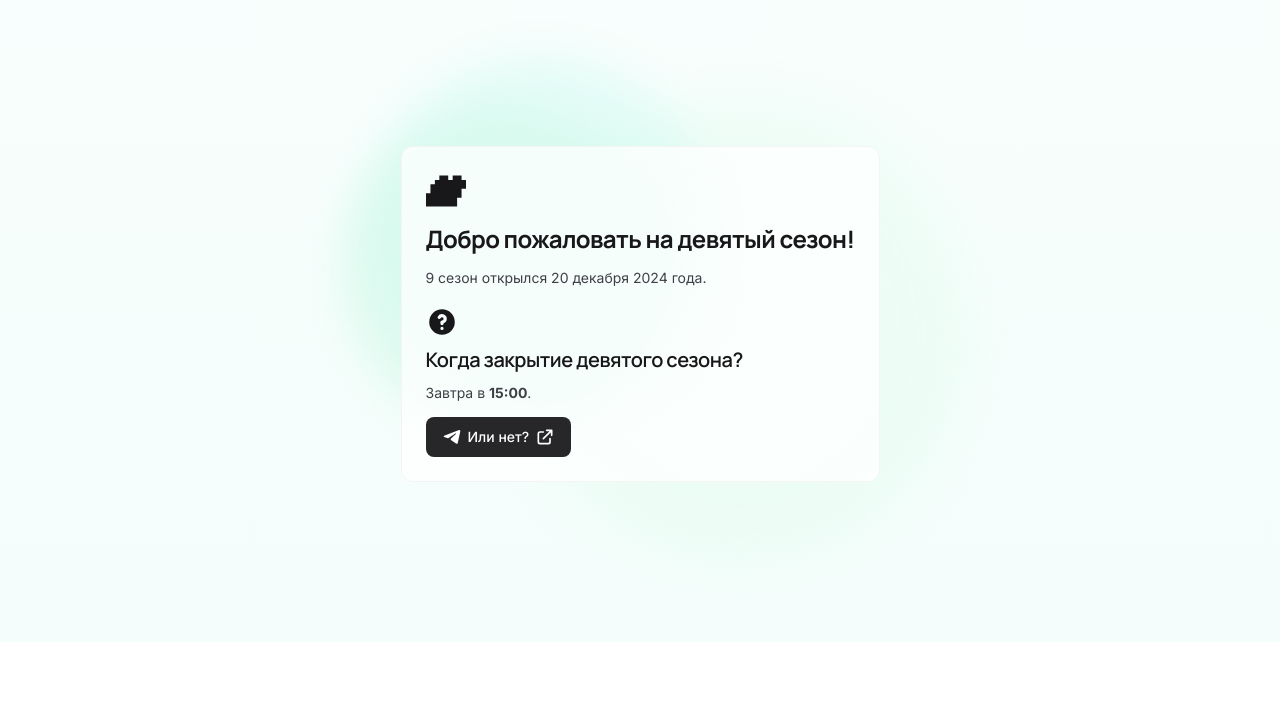
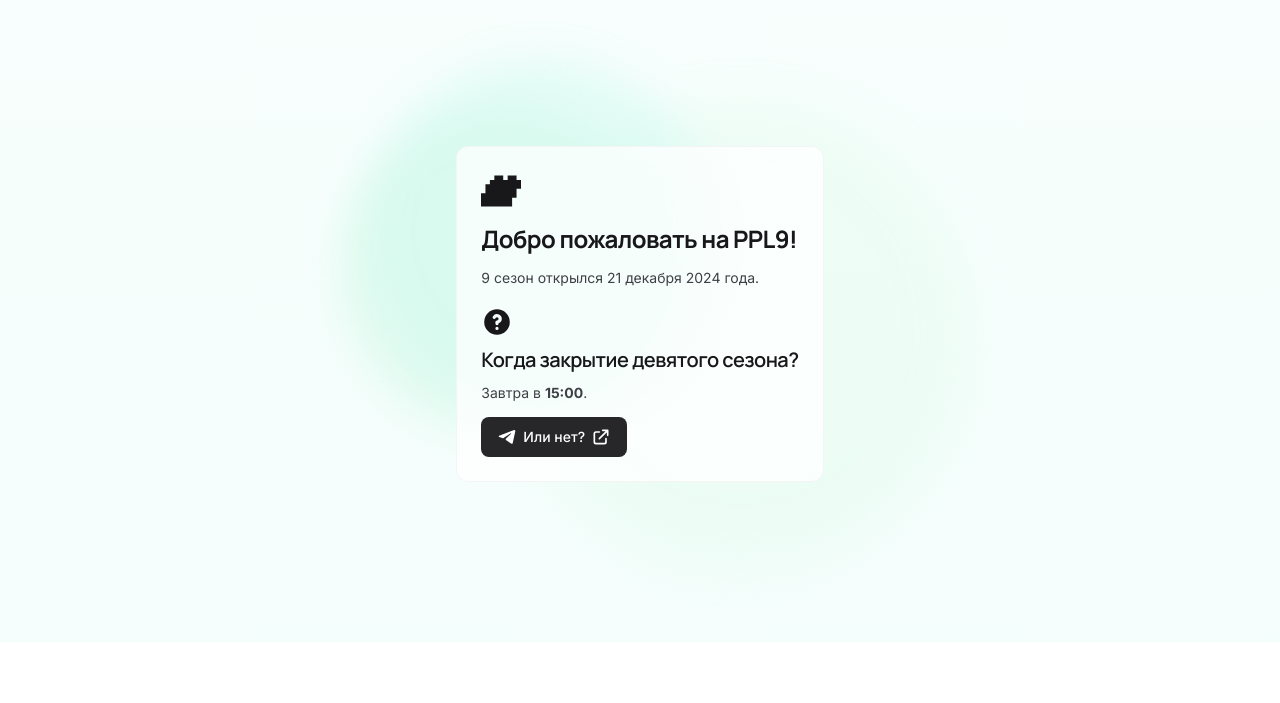
Before and after one commit to mineshalk/zavtrav3, a plain HTML site: page index.html in a window 1280 px wide. Shown: the part 78-781 px from the top of the page. Drawn offline with Linux system fonts and the light colour scheme.

Commit message:
fix: title

```diff
--- a/index.html
+++ b/index.html
@@ -301,10 +301,10 @@
                   d="M10.667 2.667H8v2.666H5.333V8H2.667v5.333H0v8h18.667V16h2.666v-5.333H24V5.333h-2.667V2.667H16v2.666h-2.667V2.667h-2.666Z" />
               </svg>
               <div class="mt-3 font-manrope text-2xl font-bold tracking-tight">
-                Добро пожаловать на девятый сезон!
+                Добро пожаловать на PPL9!
               </div>
               <p class="mt-3 flex-1 text-sm leading-relaxed text-zinc-700 dark:text-zinc-300">
-                9 сезон открылся 20 декабря 2024 года.
+                9 сезон открылся 21 декабря 2024 года.
               </p>
               <svg xmlns="http://www.w3.org/2000/svg" viewBox="0 0 20 20" fill="currentColor" aria-hidden="true"
                 class="mt-4 size-8">
```
